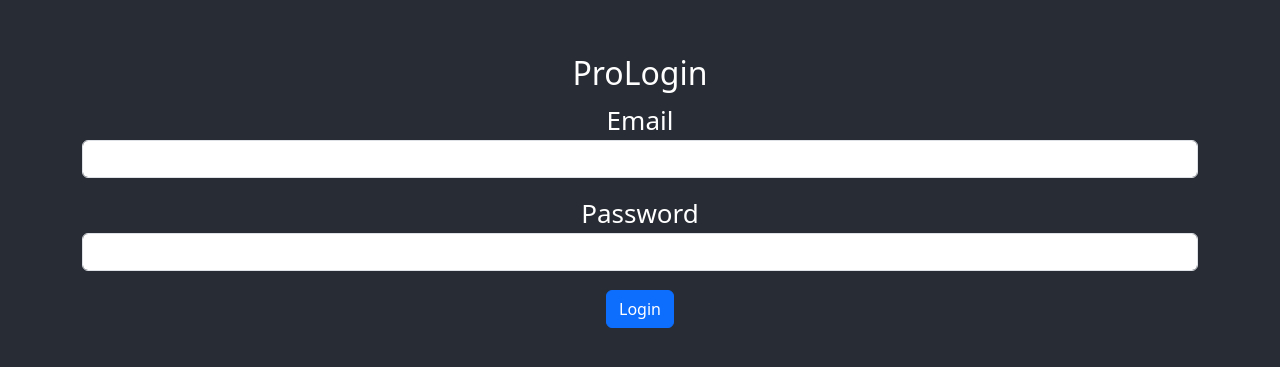
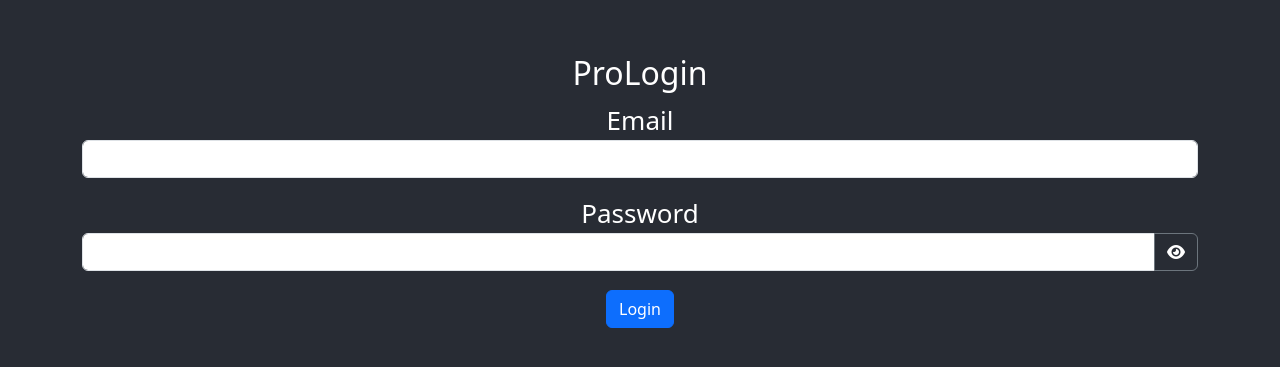
Before and after one commit to dwaxgio/react-frontend-test, a React (Create React App) app: page /login in a window 1280 px wide. Shown: the part 209-576 px from the top of the page. Built offline with nearby package versions, Linux system fonts and the light colour scheme.

Commit message:
Login - Password visibility updated

```diff
--- a/package.json
+++ b/package.json
@@ -3,6 +3,7 @@
   "version": "0.1.0",
   "private": true,
   "dependencies": {
+    "@fortawesome/fontawesome-free": "^6.6.0",
     "@testing-library/jest-dom": "^5.17.0",
     "@testing-library/react": "^13.4.0",
     "@testing-library/user-event": "^13.5.0",
--- a/public/index.html
+++ b/public/index.html
@@ -24,6 +24,7 @@
       work correctly both with client-side routing and a non-root public URL.
       Learn how to configure a non-root public URL by running `npm run build`.
     -->
+
     <title>React App</title>
   </head>
   <body>
--- a/src/components/Login.js
+++ b/src/components/Login.js
@@ -1,9 +1,11 @@
 import { useState } from "react";
 import { useNavigate } from "react-router-dom";
+import '@fortawesome/fontawesome-free/css/all.min.css';
 
 const Login = () => {
   const [email, setEmail] = useState("");
   const [password, setPassword] = useState("");
+  const [showPassword, setShowPassword] = useState(false);
   const [error, setError] = useState("");
   const navigate = useNavigate();
 
@@ -15,6 +17,10 @@ const Login = () => {
     } else {
       setError("Invalid email or password");
     }
+  };
+
+  const togglePasswordVisibility = () => {
+    setShowPassword(!showPassword);
   };
 
   return (
@@ -33,8 +39,9 @@ const Login = () => {
         </div>
         <div className="mb-3">
           <label>Password</label>
+          <div className="input-group">
             <input
-            type="password"
+              type={showPassword ? "text" : "password"}
               className="form-control"
               value={password}
               onChange={(e) => setPassword(e.target.value)}
@@ -42,6 +49,18 @@ const Login = () => {
               minLength={6}
               pattern="(?=.*\d)(?=.*[a-zA-Z]).{6,}"
             />
+            <button
+              type="button"
+              className="btn btn-outline-secondary"
+              onClick={togglePasswordVisibility}
+            >
+              {showPassword ? (
+                <i className="fas fa-eye-slash" style={{ color: "white" }}></i>
+              ) : (
+                <i className="fas fa-eye" style={{ color: "white" }}></i>
+              )}
+            </button>
+          </div>
         </div>
         {error && <div className="alert alert-danger">{error}</div>}
         <button type="submit" className="btn btn-primary">
```
Also changed, not shown: 1 other file (tests, documents, lock files or other folders). Lines whose indentation alone changed are shown as unchanged.
